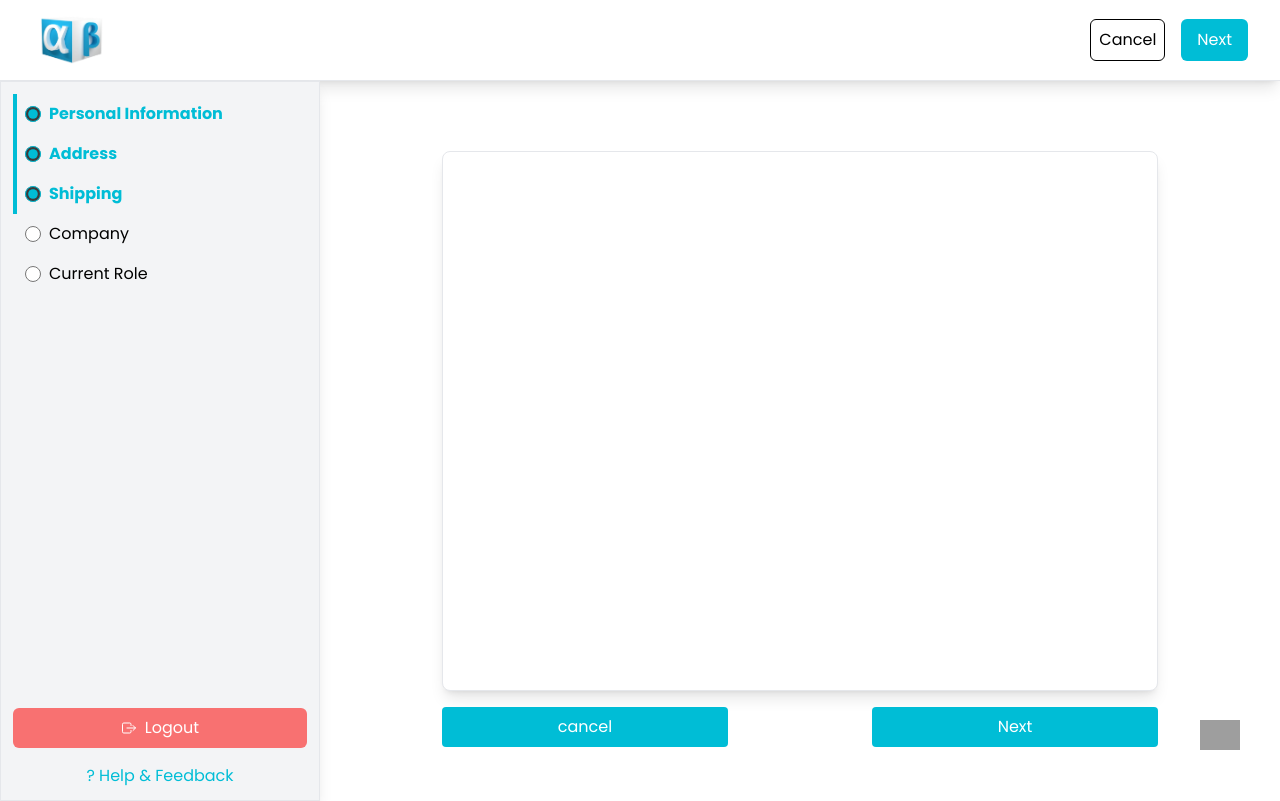
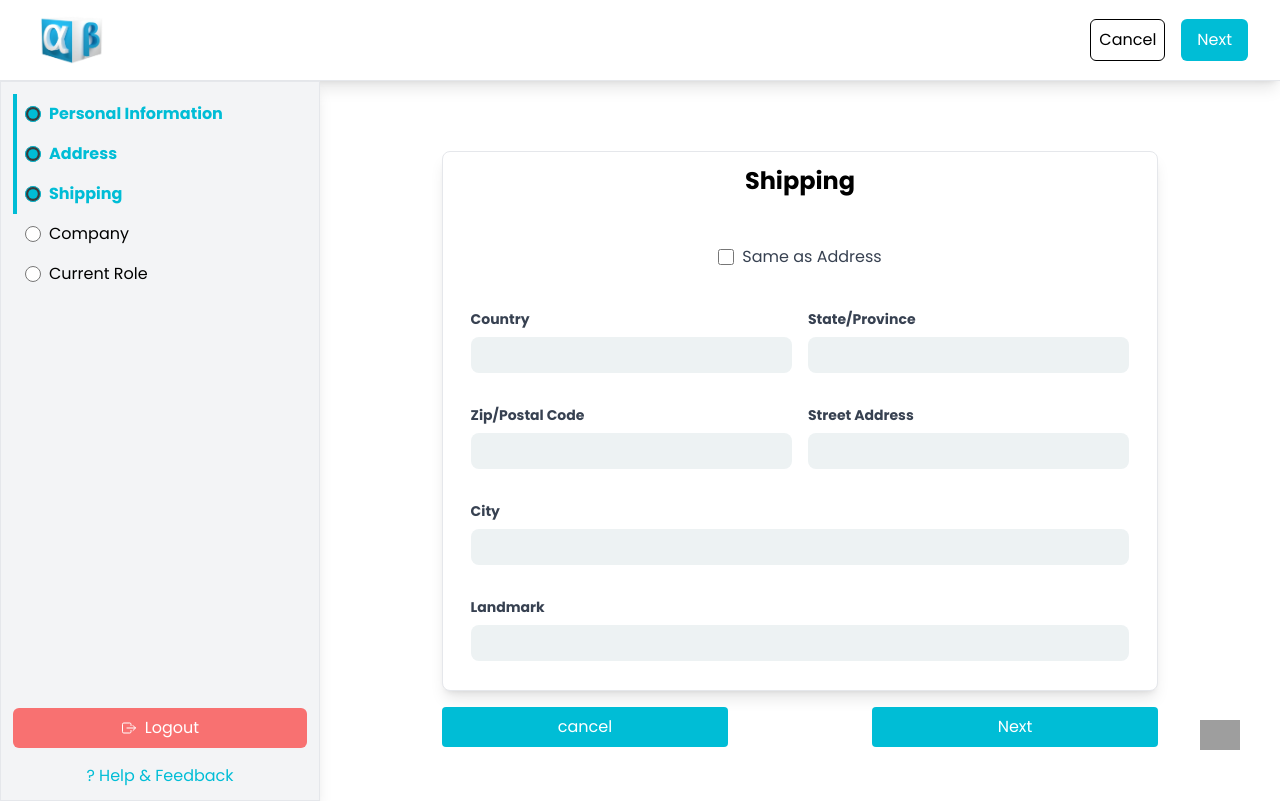
Before and after one commit to bipod-ghosh-lg/student-details-form, a React (Vite) app: page /address in a window 1280 px wide. Both pictures are taken after a click on the radio button 33 px from the left and 194 px from the top of the page. Built offline with nearby package versions, Linux system fonts and the light colour scheme; no server answers; grey boxes are pictures that could not be loaded.

Commit message:
adding shipping component

```diff
--- a/src/components/alumni-network/AnimatedOutlet.jsx
+++ b/src/components/alumni-network/AnimatedOutlet.jsx
@@ -6,6 +6,7 @@ import PersonalInformation from "./PersonalInformation";
 import Address from "./Address";
 import whatsappImg from "../../assets/images/whatsapp.png";
 import { ToastContainer } from "react-toastify";
+import Shipping from "./Shipping";
 
 const AnimatedOutlet = () => {
   const dispatch = useDispatch();
@@ -38,6 +39,7 @@ const AnimatedOutlet = () => {
       <div className="h-[75%] 2xl:h-[80%] w-[90vw] md:w-[80%] 2xl:w-[45vw] bg-white border rounded-lg shadow-lg flex justify-center items-center overflow-hidden">
         <PersonalInformation ref={personalRef} />
         <Address ref={addressRef} />
+        <Shipping />
       </div>
       <div className="w-[90vw] md:w-[80%] flex justify-between items-center 2xl:w-[45vw] text-white">
         <button
--- a/src/components/alumni-network/PersonalInformation.jsx
+++ b/src/components/alumni-network/PersonalInformation.jsx
@@ -141,7 +141,7 @@ const PersonalInformation = forwardRef((props, ref) => {
         <div className="h-fit col-span-2 ">
           <label className="block text-gray-700">WhatsApp Number</label>
           <input
-            type="tel"
+            type="number"
             name="whatsapp"
             id="whatsapp"
             value={sameAsPhone ? formData.phone : formData.whatsapp}
--- a/src/components/alumni-network/Shipping.jsx
+++ b/src/components/alumni-network/Shipping.jsx
@@ -1,18 +1,155 @@
-import React from 'react'
-import { useDispatch, useSelector } from 'react-redux';
-import { useNavigate } from 'react-router-dom';
+import React, { useState } from "react";
+import { useSelector } from "react-redux";
+import { useNavigate } from "react-router-dom";
 
 const Shipping = () => {
-    const navigate = useNavigate();
-    const dispatch = useDispatch();
-    const { currentStep, navigationDirection } = useSelector(
-      (state) => state.stepsSlice
-    );
+  const [sameAsAddress, setSameAsAddress] = useState(false); // Default to false initially
+  const formData = useSelector((state) => state.formData); // Access formData from Redux
+  const navigate = useNavigate();
+
+  const { currentStep, navigationDirection } = useSelector(
+    (state) => state.stepsSlice
+  );
+
+  const handleCheckboxChange = () => {
+    setSameAsAddress((prev) => !prev); // Toggle sameAsAddress state
+    };
+
+    const handleChange = (e) => {
+      const { name, value } = e.target;
+      dispatch(updateFormData({ [name]: value }));
+    };
+
   return (
-      <div className=''>
+    <div
+      className={`${
+        currentStep === 3
+          ? navigationDirection === "next"
+            ? "h-full w-full slide-in-right flex flex-col justify-center items-center gap-10 "
+            : "h-full w-full slide-in-left flex flex-col justify-center items-center gap-10 "
+          : "hidden"
+      } p-5 2xl:py-10 px-7 `}>
+      <h2 className="text-2xl font-bold ">Shipping</h2>
+      <div className="h-fit col-span-2 ">
+        <div className="h-fit mt-2 flex items-center">
+          <input
+            type="checkbox"
+            checked={sameAsAddress}
+            onChange={handleCheckboxChange}
+            className="h-4 w-4 checked:border-white accent-[#00BDD6]"
+          />
+          <label className="ml-2 text-gray-700">Same as Address</label>
+        </div>
+      </div>
 
+      <form className="w-full h-fit content-center grid grid-cols-2 gap-4 2xl:gap-6 text-sm 2xl:text-lg font-semibold">
+        <div className="mb-4">
+          <label
+            htmlFor="country"
+            className="block text-gray-700 font-bold mb-2">
+            Country
+          </label>
+          <input
+            type="text"
+            id="country"
+            name={sameAsAddress ? "country" : "shippingCountry"}
+            value={sameAsAddress ? formData.country : formData.shippingCountry}
+            onChange={(e) => !sameAsAddress && handleChange(e)}
+            className={`w-full p-2 rounded-lg ${
+              sameAsAddress ? "bg-gray-200" : ""
+            }`}
+            readOnly={sameAsAddress}
+          />
+        </div>
+        <div className="mb-4">
+          <label htmlFor="state" className="block text-gray-700 font-bold mb-2">
+            State/Province
+          </label>
+          <input
+            type="text"
+            id="state"
+            name={sameAsAddress ? "state" : "shippingState"}
+            value={sameAsAddress ? formData.state : formData.shippingState}
+            onChange={(e) => !sameAsAddress && handleChange(e)}
+            className={`w-full p-2 rounded-lg ${
+              sameAsAddress ? "bg-gray-200" : ""
+            }`}
+            readOnly={sameAsAddress}
+          />
+        </div>
+        <div className="mb-4">
+          <label htmlFor="zip" className="block text-gray-700 font-bold mb-2">
+            Zip/Postal Code
+          </label>
+          <input
+            type="text"
+            id="zip"
+            name={sameAsAddress ? "zip" : "shippingZipcode"}
+            value={sameAsAddress ? formData.zip : formData.shippingZipcode}
+            onChange={(e) => !sameAsAddress && handleChange(e)}
+            className={`w-full p-2 rounded-lg ${
+              sameAsAddress ? "bg-gray-200" : ""
+            }`}
+            readOnly={sameAsAddress}
+          />
+        </div>
+        <div className="mb-4 col-span-1">
+          <label
+            htmlFor="street"
+            className="block text-gray-700 font-bold mb-2">
+            Street Address
+          </label>
+          <input
+            type="text"
+            id="street"
+            name={sameAsAddress ? "street" : "shippingStreet"}
+            value={sameAsAddress ? formData.street : formData.shippingStreet}
+            onChange={(e) => !sameAsAddress && handleChange(e)}
+            className={`w-full p-2 rounded-lg ${
+              sameAsAddress ? "bg-gray-200" : ""
+            }`}
+            readOnly={sameAsAddress}
+          />
+        </div>
+        <div className="mb-4 col-span-2">
+          <label htmlFor="city" className="block text-gray-700 font-bold mb-2">
+            City
+          </label>
+          <input
+            type="text"
+            id="city"
+            name={sameAsAddress ? "city" : "shippingCity"}
+            value={sameAsAddress ? formData.citie : formData.shippingCitie}
+            onChange={(e) => !sameAsAddress && handleChange(e)}
+            className={`w-full p-2 rounded-lg ${
+              sameAsAddress ? "bg-gray-200" : ""
+            }`}
+            readOnly={sameAsAddress}
+          />
+        </div>
+        <div className="mb-4 col-span-2">
+          <label
+            htmlFor="landmark"
+            className="block text-gray-700 font-bold mb-2">
+            Landmark
+          </label>
+          <input
+            type="text"
+            id="landmark"
+            name={sameAsAddress ? "landmark" : "shippingLandmark"}
+            value={
+              sameAsAddress ? formData.landmark : formData.shippingLandmark
+            }
+            onChange={(e) => !sameAsAddress && handleChange(e)}
+            className={`w-full p-2 rounded-lg ${
+              sameAsAddress ? "bg-gray-200" : ""
+            }`}
+            readOnly={sameAsAddress}
+          />
+        </div>
+      </form>
     </div>
-  )
-}
+  );
+};
 
-export default Shipping
+export default Shipping;
--- a/src/redux/slice/alumniFormdata.js
+++ b/src/redux/slice/alumniFormdata.js
@@ -14,11 +14,12 @@ const initialState = {
   zipcode: "",
   streetAddress: "",
   landmark: "",
-  organization: "",
-  role: "",
-  socialLink: "",
-  expectations: "",
-  communications: "",
+    shippingCountry: "",
+    shippingState: "",
+    shippingCitie: "",
+    shippingZipcode: "",
+    shippingStreetAddress: "",
+    shippingLandmark: "",
   checkbox: false,
 };
 
```
